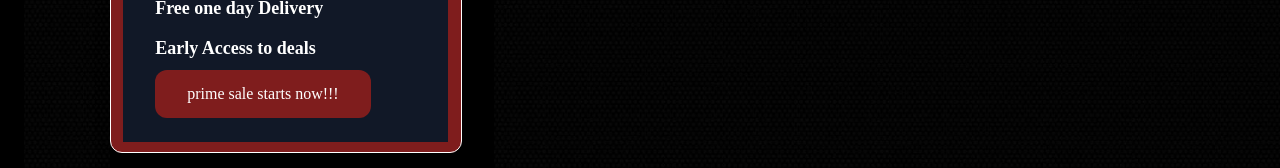
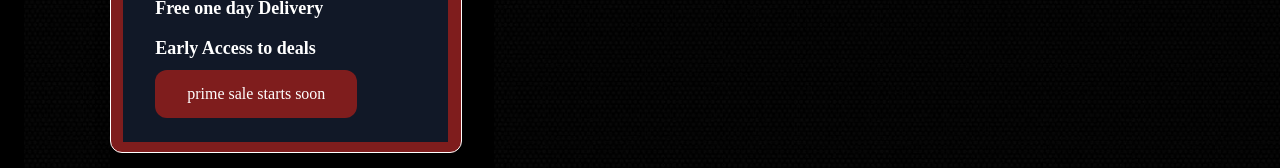
Before and after one commit to Venkey45R/ecommerce, a React (Create React App) app: page /offers in a window 1280 px wide. Shown: the part 639-807 px from the top of the page. Built offline with nearby package versions, Linux system fonts and the light colour scheme.

Commit message:
Updated code to include new feature

```diff
--- a/src/containers/Offers.js
+++ b/src/containers/Offers.js
@@ -72,7 +72,7 @@
                         <h2 className='text-lg font-semibold py-1'>Free one day Delivery</h2>
                         <h2 className='text-lg font-semibold py-2'>Early Access to deals</h2>
                         <div className=' mx-auto'>
-                          <button className='px-2 md:px-8 py-3 mb-2 rounded-xl bg-red-900 text-white'>prime sale starts now!!!</button>
+                          <button className='px-2 md:px-8 py-3 mb-2 rounded-xl bg-red-900 text-white'>prime sale starts soon</button>
                         </div>
                       </div>
                     </div>
```
